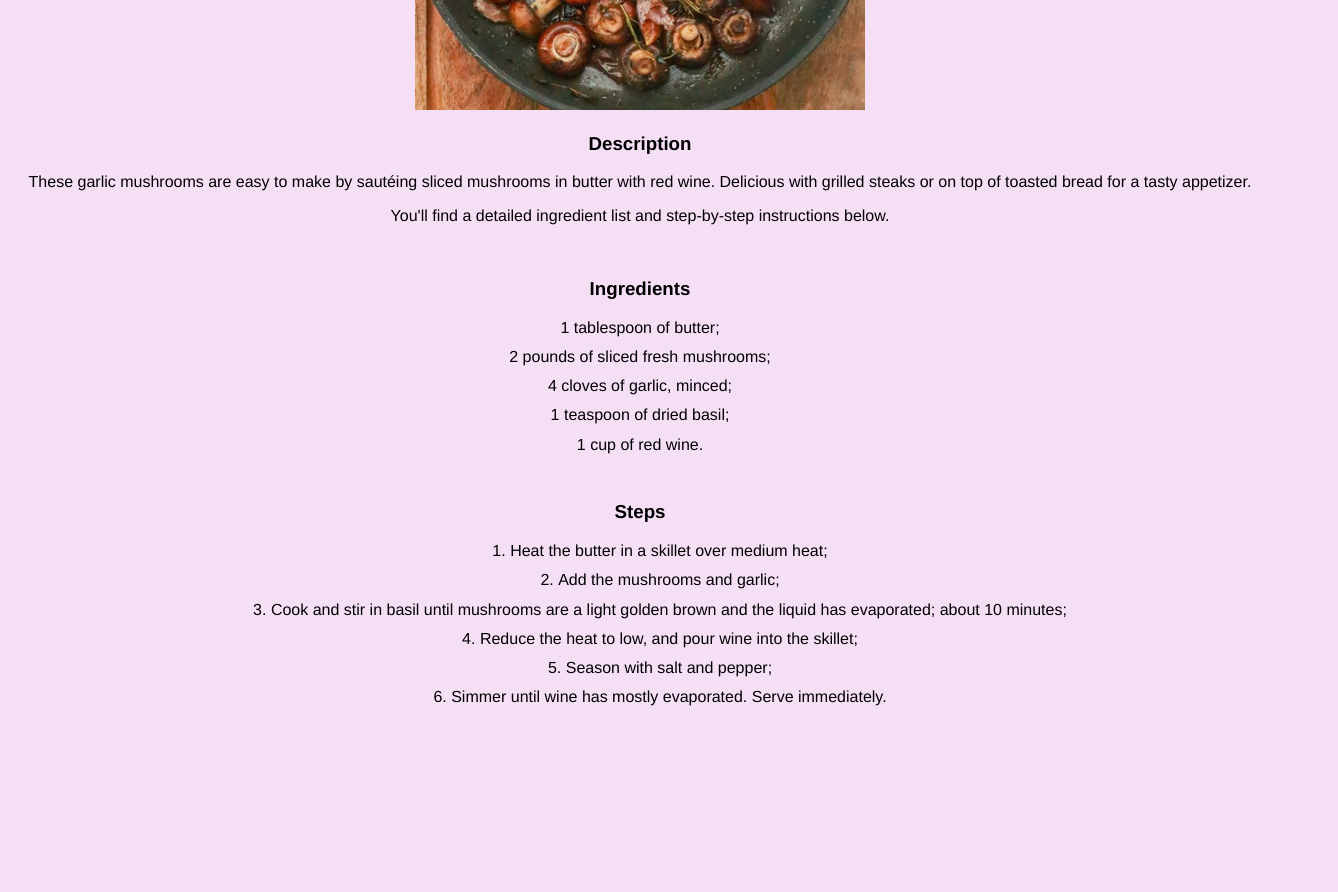
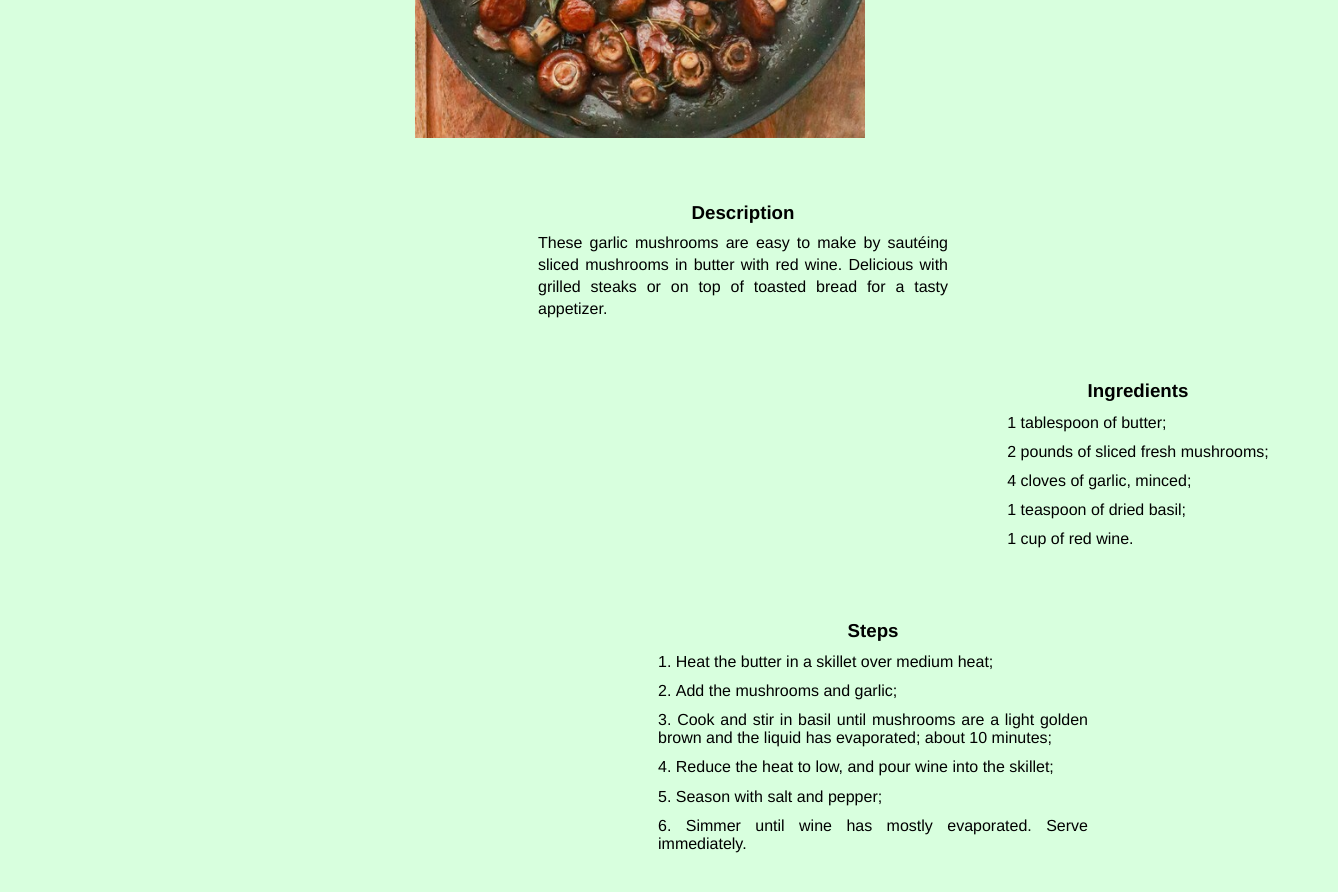
Before and after one commit to nekosoffy/od-recipes, a plain HTML site: page recipes/garlic-mushrooms.html in a window 1280 px wide. Shown: the part 420-1312 px from the top of the page, 1338 px wide, since content can reach past the window. Before the commit the page ends 1142 px from the top, so only its background shows below. Drawn offline with Linux system fonts and the light colour scheme.

Commit message:
Add adjustments to the elements' positions

```diff
--- a/recipes/garlic-mushrooms.html
+++ b/recipes/garlic-mushrooms.html
@@ -8,10 +8,11 @@
 <body>
     <h1>Garlic Mushrooms</h1>
     <img src="../images/garlic-mushrooms.jpg" alt="A photo of sautéed mushrooms in a pan">
+    <div class="description">
         <h3>Description</h3>
-    <p>These garlic mushrooms are easy to make by sautéing sliced mushrooms in butter with red wine. Delicious with grilled steaks or on top of toasted bread for a tasty appetizer.</p>
-    <p>You'll find a detailed ingredient list and step-by-step instructions below.</p>
-    <br>
+        <p class="first">These garlic mushrooms are easy to make by sautéing sliced mushrooms in butter with red wine. Delicious with grilled steaks or on top of toasted bread for a tasty appetizer.</p>
+    </div>
+    <div class="ingredients">
         <h3>Ingredients</h3>
         <ul>
             <li>1 tablespoon  of butter;</li>
@@ -20,7 +21,8 @@
             <li>1 teaspoon of dried basil;</li>
             <li>1 cup of red wine.</li>
         </ul>
-    <br>
+    </div>
+    <div class="steps">
         <h3>Steps</h3>
         <ol>
             <li>Heat the butter in a skillet over medium heat;</li>
@@ -30,5 +32,6 @@
             <li>Season with salt and pepper;</li>
             <li>Simmer until wine has mostly evaporated. Serve immediately.</li>
         </ol>
+    </div>
 </body>
 </html>
--- a/recipes/styles.css
+++ b/recipes/styles.css
@@ -1,7 +1,18 @@
+html {
+    box-sizing: border-box;
+}
+
+*,
+*::before,
+*::after {
+    box-sizing: inherit;
+}
+
 body {
+    margin-top: 50px;
     text-align: center;
     font-family: "Helvetica", "Arial", sans-serif;
-    background-color: rgb(245, 223, 245)
+    background-color: rgb(216, 255, 222)
 }
 
 img {
@@ -9,19 +20,44 @@ img {
     width: 450px;
 }
 
-h1 {
-    font-weight: bold;
+.description {
+    width: 410px;
+    margin: 60px 530px 60px;
+    text-align: justify;
+    line-height: 22px;
+}
+
+h3 {
+    text-align: center;
+    margin-bottom: -8px;
+}
+
+.ingredients {
+    text-align: center;
+    width: 400px;
+    margin: 50px 930px 40px;
 }
 
 ul {
-    text-align: center;
-    margin: 0;
+    list-style-type: none;
+    display:inline-block;
+    text-align: justify;
     padding: 0;
+    margin-top: 8px;
+    margin-bottom: 0;
+}
+
+.steps {
+    width: 430px;
+    margin: 60px 650px 50px;
 }
 
 ol {
-    text-align: center;
+    text-align: justify;
+    display:inline-block;
     list-style-position: inside;
+    padding: 0;
+    margin-top: 8px;
 }
 
 li {
--- a/styles.css
+++ b/styles.css
@@ -1,4 +1,5 @@
 body {
+    margin: 100px auto 0px;
     font-family: "Helvetica", "Arial", sans-serif;
     text-align: center;
     background-color: rgb(245, 223, 245)
```
Also changed, not shown: recipes/parmesan-beans.html (+6 -2 lines), recipes/roasted-broccoli.html (+6 -3 lines). Lines whose indentation alone changed are shown as unchanged.
